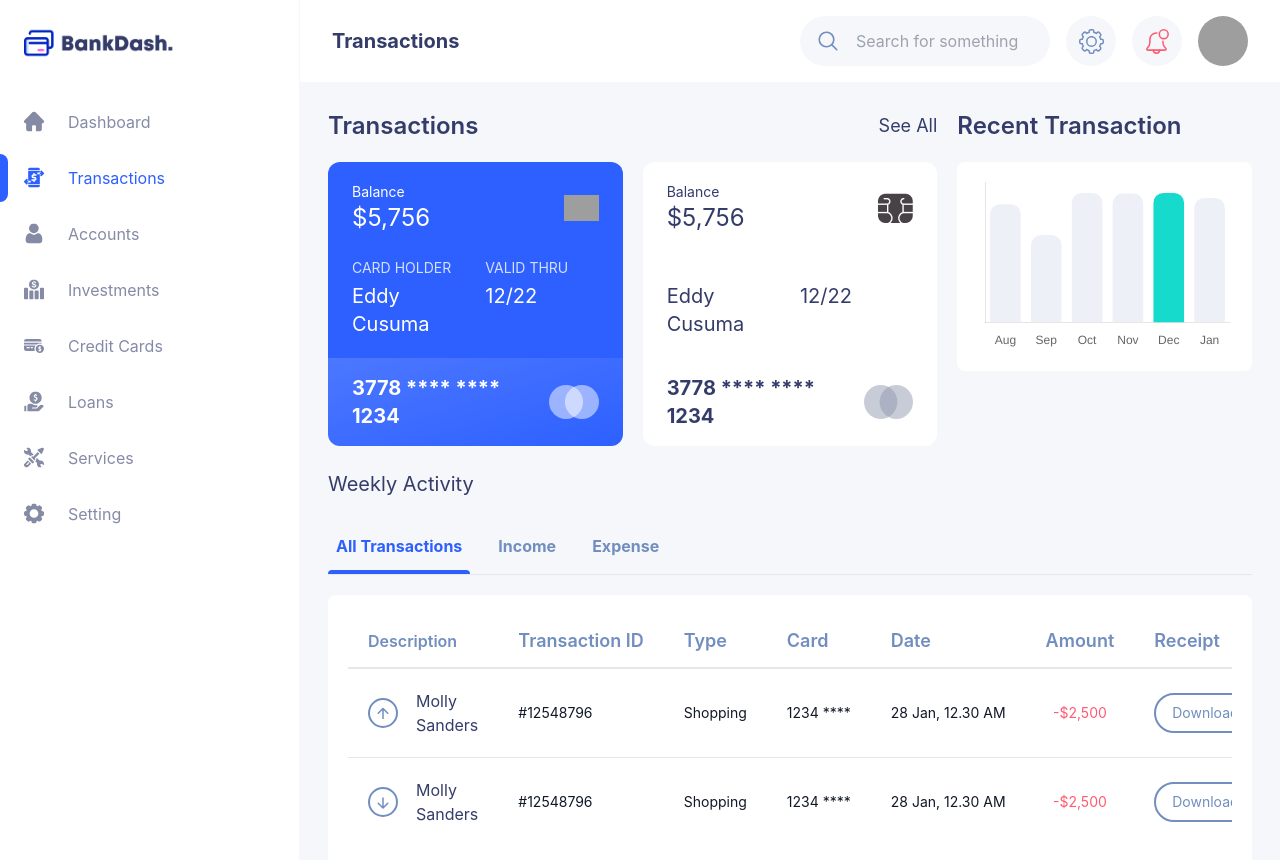
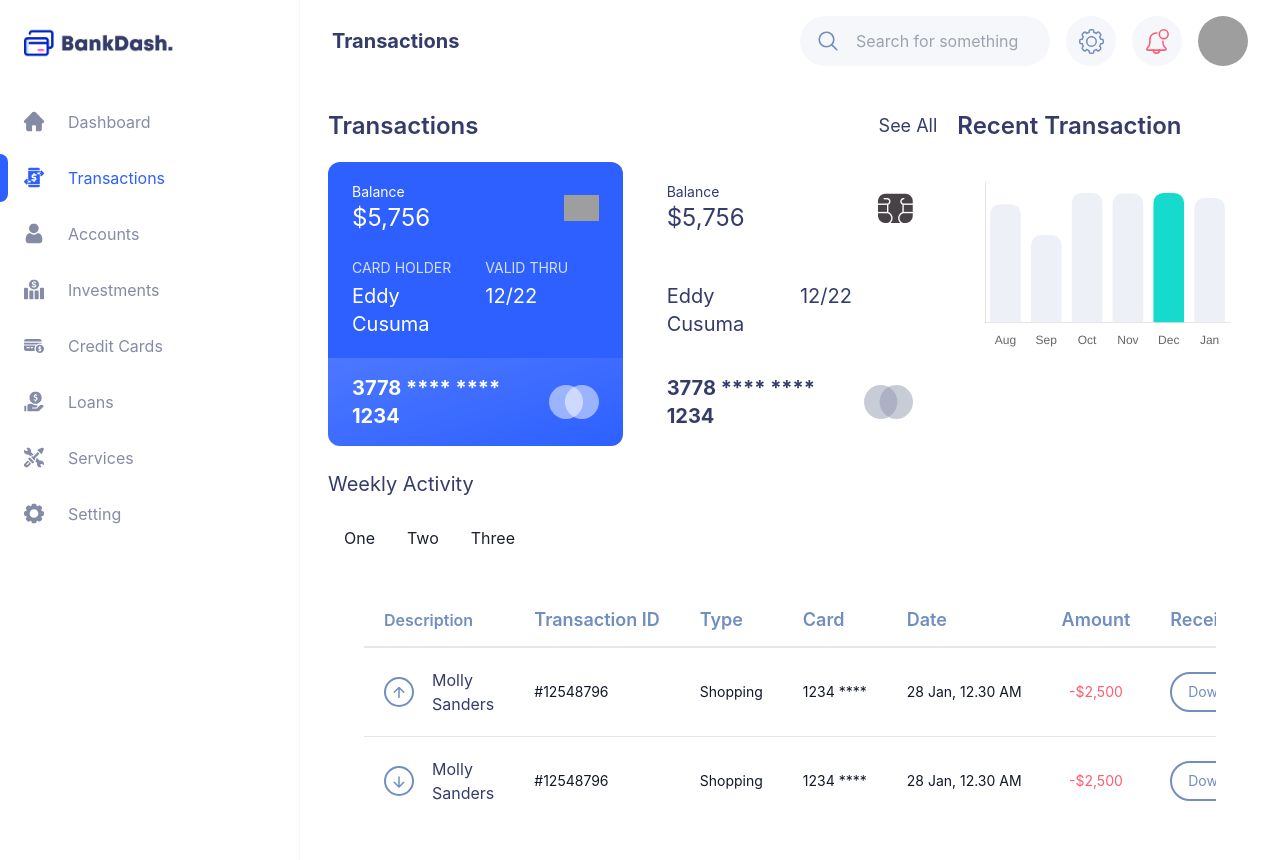
Before and after one commit to nafasebra/bankdash, a React (Vite) app: page /transactions in a window 1280 px wide. Shown: the top 860 px of the page. Built offline with nearby package versions, Linux system fonts and the light colour scheme; grey boxes are pictures that could not be loaded.

Commit message:
conf: install chakra ui

```diff
--- a/package.json
+++ b/package.json
@@ -10,7 +10,11 @@
     "preview": "vite preview"
   },
   "dependencies": {
+    "@chakra-ui/react": "^2.8.2",
+    "@emotion/react": "^11.11.3",
+    "@emotion/styled": "^11.11.0",
     "chart.js": "^4.4.1",
+    "framer-motion": "^10.18.0",
     "react": "^18.2.0",
     "react-chartjs-2": "^5.2.0",
     "react-dom": "^18.2.0",
--- a/src/pages/transactions.tsx
+++ b/src/pages/transactions.tsx
@@ -3,7 +3,8 @@ import Body from '@/components/layout/Body'
 import CreditCard from '@/components/ui/card/CreditCard'
 import Table from '@/components/ui/table/Table'
 import SimpleBarChart from '@/components/ui/chart/SimpleBarChart'
-import Tabbar from '@/components/ui/tabbar/Tabbar'
+// import Tabbar from '@/components/ui/tabbar/Tabbar'
+import { Tabs, TabList, TabPanels, Tab, TabPanel, TabIndicator } from '@chakra-ui/react'
 
 function Transactions() {
   return (
@@ -26,8 +27,30 @@ function Transactions() {
       </div>
       <div className='flex flex-col gap-5'>
         <p className='text-primary-200 text-xl'>Weekly Activity</p>
-        <Tabbar />
-        <Table />
+        <Tabs position="relative" variant="unstyled">
+          <TabList>
+            <Tab>One</Tab>
+            <Tab>Two</Tab>
+            <Tab>Three</Tab>
+          </TabList>
+          <TabIndicator
+            mt="-1.5px"
+            height="2px"
+            bg="primary.100"
+            borderRadius="1px"
+          />
+          <TabPanels>
+            <TabPanel>
+              <Table />
+            </TabPanel>
+            <TabPanel>
+              <Table />
+            </TabPanel>
+            <TabPanel>
+              <Table />
+            </TabPanel>
+          </TabPanels>
+        </Tabs>
       </div>
     </Body>
   )
```
Also changed, not shown: src/components/layout/Body.tsx (+5 -4 lines).
